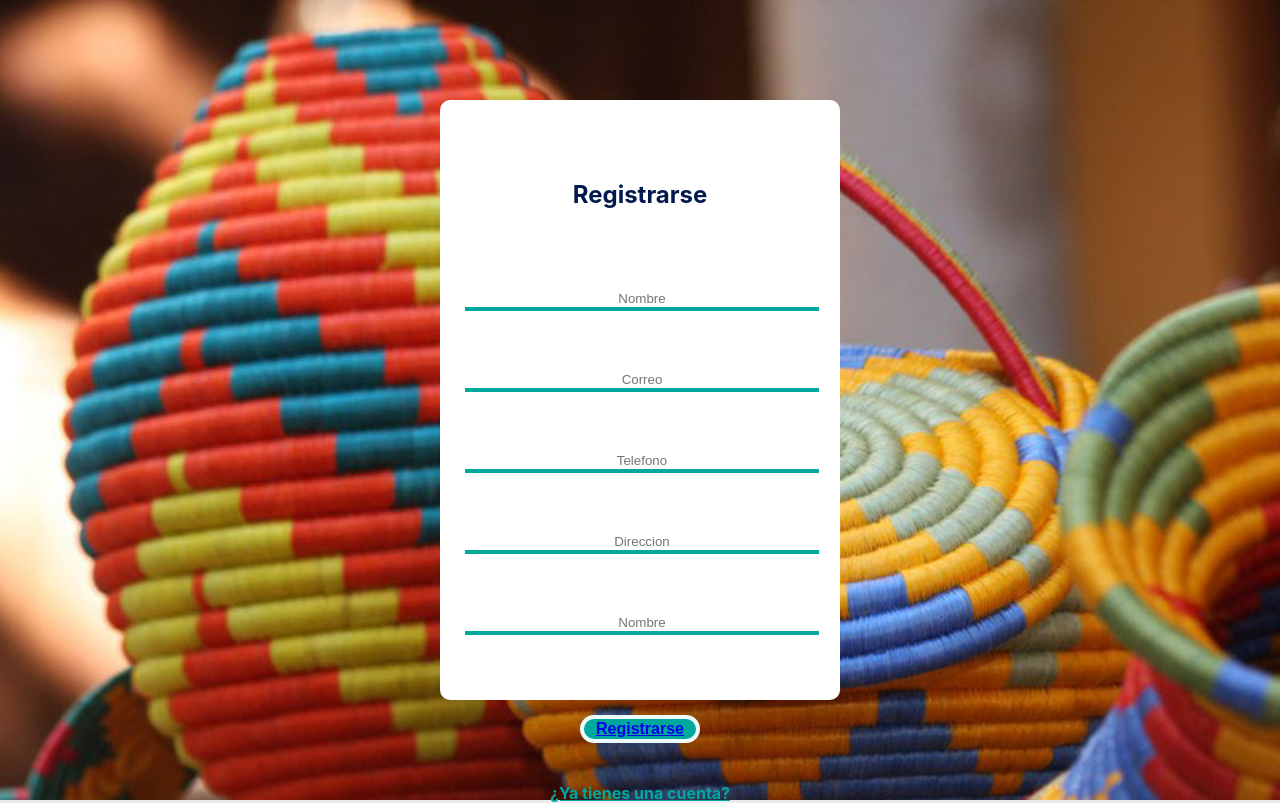
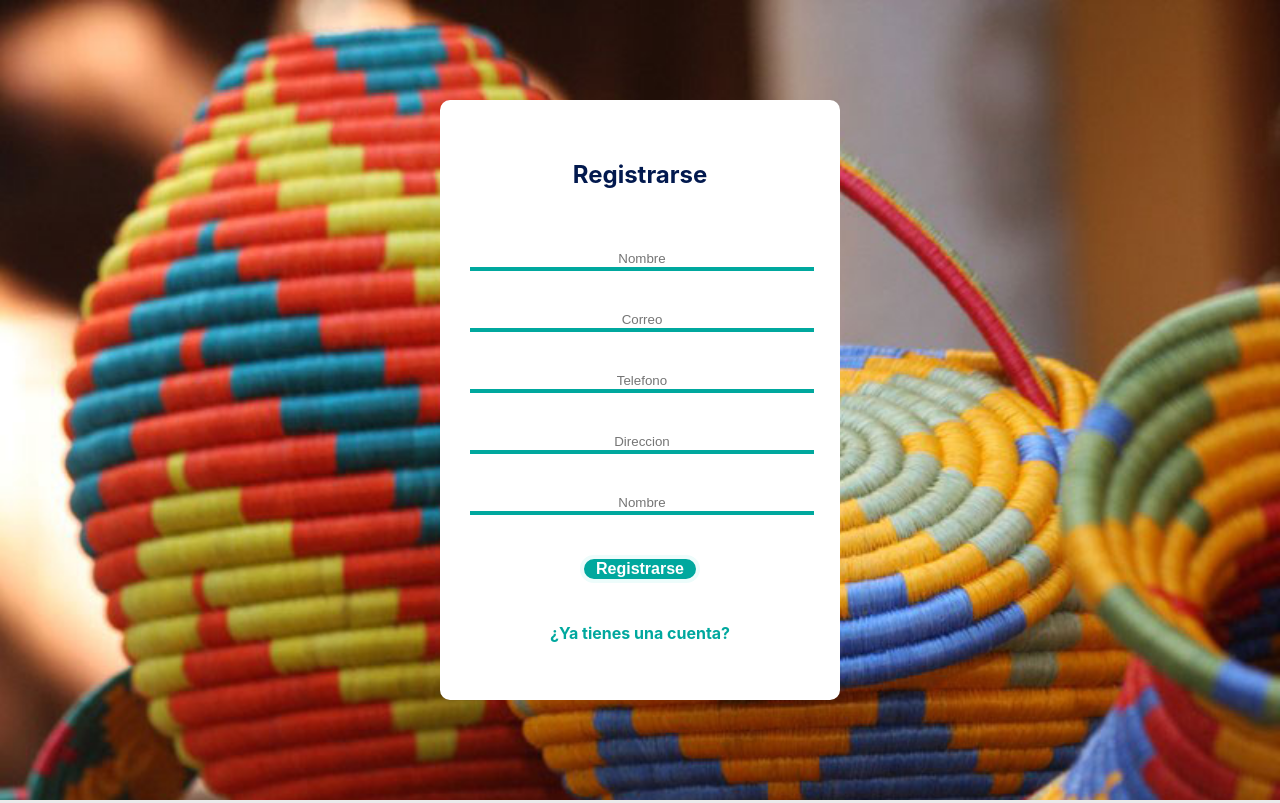
Before and after one commit to Big-Workers/Tienda-Virtual-React, a React (Create React App) app: page /Registrarse in a window 1280 px wide. Built offline with nearby package versions, Linux system fonts and the light colour scheme.

Commit message:
corrigiendo vista registro

```diff
--- a/package.json
+++ b/package.json
@@ -18,7 +18,7 @@
     "passport-local": "^1.0.0",
     "react": "^18.2.0",
     "react-dom": "^18.2.0",
-    "react-router-dom": "^6.4.2",
+    "react-router-dom": "^6.4.3",
     "react-scripts": "^5.0.1",
     "web-vitals": "^2.1.4"
   },
--- a/src/components/agregarProducto.js
+++ b/src/components/agregarProducto.js
@@ -1,39 +1,44 @@
 import { Fragment } from "react";
 import { Component } from "react";
-import React, { useState } from 'react';
+import React, { useState } from "react";
 import "../styles/agregarProducto.css";
 
 const inventarioVacio = [
   {
-    "id": null,
-    "ref": "",
-    "img": "",
-    "Name": "",
-    "Descripcion": "",
-    "Precio": null,
-    "Inventario": null,
-    "vendidos": null
-  }];
+    id: null,
+    ref: "",
+    img: "",
+    Name: "",
+    Descripcion: "",
+    Precio: null,
+    Inventario: null,
+    vendidos: null,
+  },
+];
 
-export const AgregarProducto = ({ prod, setDataToEditProd, crearProducto, actualizarProducto }) => {
+export const AgregarProducto = ({
+  prod,
+  setDataToEditProd,
+  crearProducto,
+  actualizarProducto,
+}) => {
   const [invent, setInvent] = useState(inventarioVacio);
 
   const Cambio = (e) => {
     setInvent({
       ...invent,
-      [e.target.name]: e.target.value
+      [e.target.name]: e.target.value,
     });
   };
 
   const Submit = (e) => {
     e.preventDefault();
 
-
     if (invent.id === null) {
       crearProducto(invent);
     } else {
       actualizarProducto(invent);
-    };
+    }
 
     Reset();
   };
@@ -41,66 +46,78 @@ export const AgregarProducto = ({ prod, setDataToEditProd, crearProducto, actual
   const Reset = (e) => {
     setInvent(inventarioVacio);
     setDataToEditProd(null);
-
-  }
+  };
   return (
-    <>
+    <Fragment>
       <center>
         <div class="formato">
           <h2 class="titulo-formato">AGREGAR PRODUCTO</h2>
-          <form class="format" onSubmit={Submit}>
-            <label for="Nombre del Producto"></label>
+          <form class="format">
+            <label for="nombre-Producto"></label>
             <input
               class="campo"
               type="text"
-              name="Nombre del Producto"
+              name="nombre-producto"
               placeholder="Nombre del Producto"
-              onChange={Cambio} value={invent.Name}
+              onChange={Cambio}
+              value={invent.Name} //
             />
-            <br></br>
-            <label for="Nonbre del Producto"></label>
+            <label for="referencia"></label>
             <input
               class="campo"
               type="text"
-              name="Nombre del Producto"
-              placeholder="Descripción"
-              onChange={Cambio} value={invent.Descripcion}
+              name="referencia"
+              placeholder="Referencia"
             />
-            <br></br>
-            <label for="Nonbre del Producto"></label>
+            <label for="stock"></label>
             <input
               class="campo"
               type="text"
-              name="Nombre del Producto"
-              placeholder="Cantidad en Stock"
-              onChange={Cambio} value={invent.Inventario}
+              name="stock"
+              placeholder="Stock"
+              onChange={Cambio}
+              value={invent.Inventario} //
             />
-            <br></br>
-            <label for="Nonbre del Producto"></label>
+            <label for="valor"></label>
             <input
               class="campo"
               type="text"
-              name="Nombre del Producto"
-              placeholder="Precio Unitario de venta"
-              onChange={Cambio} value={invent.Precio}
+              name="valor"
+              placeholder="Valor"
+              onChange={Cambio}
+              value={invent.Precio}
             />
-            <br></br>
-            <label for="Nonbre del Producto"></label>
+            <label for="descripcion"></label>
+            <input
+              class="campo"
+              type="text"
+              name="descripcion"
+              placeholder="Descripción"
+              onChange={Cambio}
+              value={invent.Descripcion} //
+            />
+            <label for="agregar-imagen"></label>
             <input
               class="Seleccion"
               type="file"
-              name="Nombre del Producto"
+              name="agregar-imagen"
               placeholder="Añadir Imagenes"
-              onChange={Cambio} value={invent.img}
+              onChange={Cambio}
+              value={invent.img}
             />
             <div class="Boton-agregar-producto">
-              <a type="submit" href="/Admin-Productos" onClick={Submit} className="bton elemento" >
+              <a
+                type="submit"
+                href="/Admin-Productos"
+                onClick={Submit}
+                className="bton elemento"
+              >
                 Ingresar
               </a>
             </div>
           </form>
         </div>
       </center>
-    </>
+    </Fragment>
   );
 };
--- a/src/components/login.js
+++ b/src/components/login.js
@@ -30,7 +30,7 @@ export class Formulariologin extends Component {
               </form>
               <div>
                 <button onclick="btn" className="btn element">
-                  <a href="/Home">Ingresar</a>
+                  <a class="line" href="/Home">Ingresar</a>
                 </button>
               </div>
               <div className="pass">
--- a/src/components/registro.js
+++ b/src/components/registro.js
@@ -9,39 +9,39 @@ export class Registro extends Component {
         <center>
           <div class="contenedor-login">
             <div class="formulario">
-              <h2 class="titulo-formulario">Registrarse</h2>
-              <form class="formatito">
+              <h2 class="titulo-formulario-reg">Registrarse</h2>
+              <form class="formatito-reg">
                 <label for="usuario o email"></label>
                 <input
-                  class="campotex"
+                  class="campo-tex"
                   type="text"
                   name="usuario o email"
                   placeholder="Nombre"
                 />
                 <label for="correo"></label>
                 <input
-                  class="campotex"
+                  class="campo-tex"
                   type="text"
                   name="correo"
                   placeholder="Correo"
                 />
                 <label for="Telefono"></label>
                 <input
-                  class="campotex"
+                  class="campo-tex"
                   type="tel"
                   name="Telefono"
                   placeholder="Telefono"
                 />
                 <label for="Direccion"></label>
                 <input
-                  class="campotex"
+                  class="campo-tex"
                   type="text"
                   name="Dirección"
                   placeholder="Direccion"
                 />
                 <label for="usuario o email"></label>
                 <input
-                  class="campotex"
+                  class="campo-tex"
                   type="text"
                   name="usuario o email"
                   placeholder="Nombre"
@@ -49,7 +49,7 @@ export class Registro extends Component {
               </form>
               <div>
                 <button onclick="btn" className="btn element">
-                  <a href="/Home">Registrarse</a>
+                  <a class="line" href="/Home">Registrarse</a>
                 </button>
               </div>
               <div className="pass">
--- a/src/styles/login.css
+++ b/src/styles/login.css
@@ -57,6 +57,7 @@
 }
 
 .input {
+  text-decoration: none;
   width: 400px;
   align-items: center;
   justify-content: center;
@@ -65,7 +66,13 @@
   color: #00a89e;
   font-weight: 700;
 }
-
+.line{
+  text-decoration: none;
+  color: white;
+}
+.line:hover{
+  color: #00a89e;
+}
 .element {
   width: 30%;
   height: 100%;
--- a/src/styles/registro.css
+++ b/src/styles/registro.css
@@ -9,3 +9,22 @@
   align-items: center;
   justify-content: center;
 }
+.titulo-formulario-reg{
+  background-color: rgb(255, 255, 255);
+  width: 100%;
+  height: 50px;
+  margin-top: 60px;
+  font-weight: 700;
+  color: #02194e;
+}
+.formatito-reg {
+  margin: 0 30px;
+}
+.campo-tex {
+  width: 100%;
+  margin-top: 5px;
+  border: none;
+  border-bottom: 4px solid #00a89e;
+  margin: 20px 0;
+  text-align: center;
+}
```
Also changed, not shown: 1 other file (tests, documents, lock files or other folders). Lines whose indentation alone changed are shown as unchanged.
